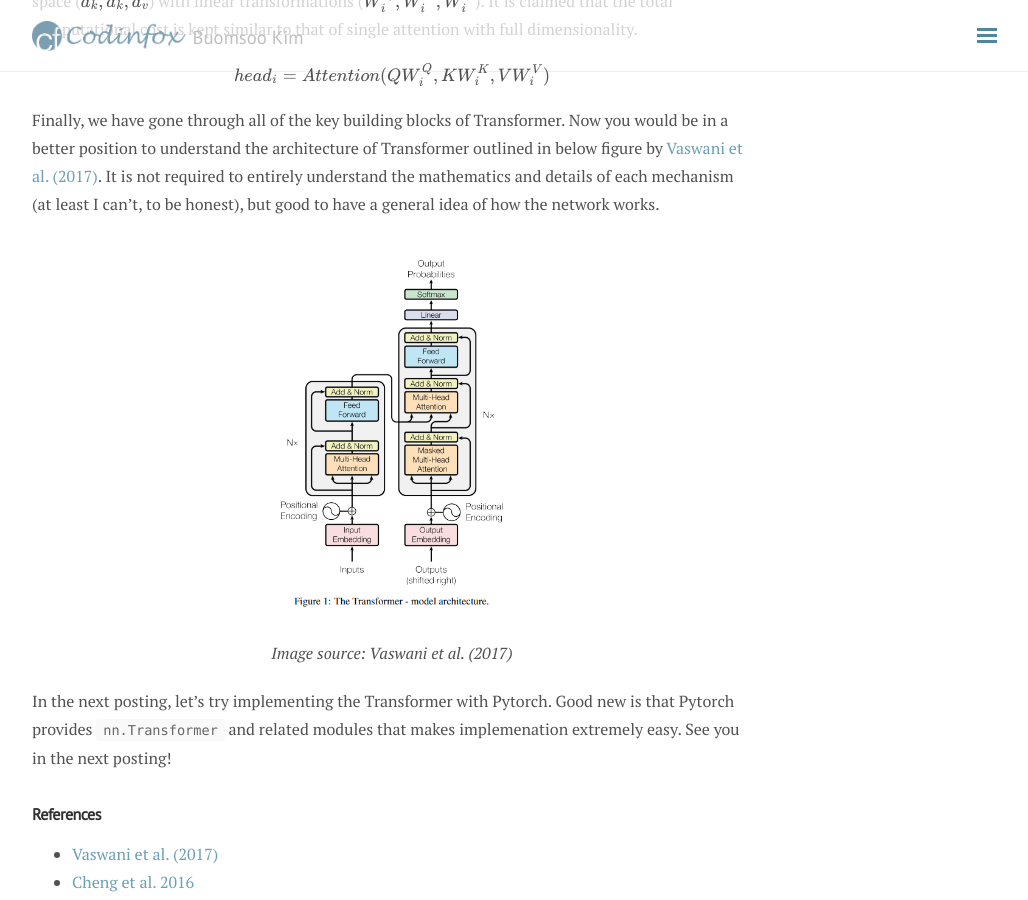
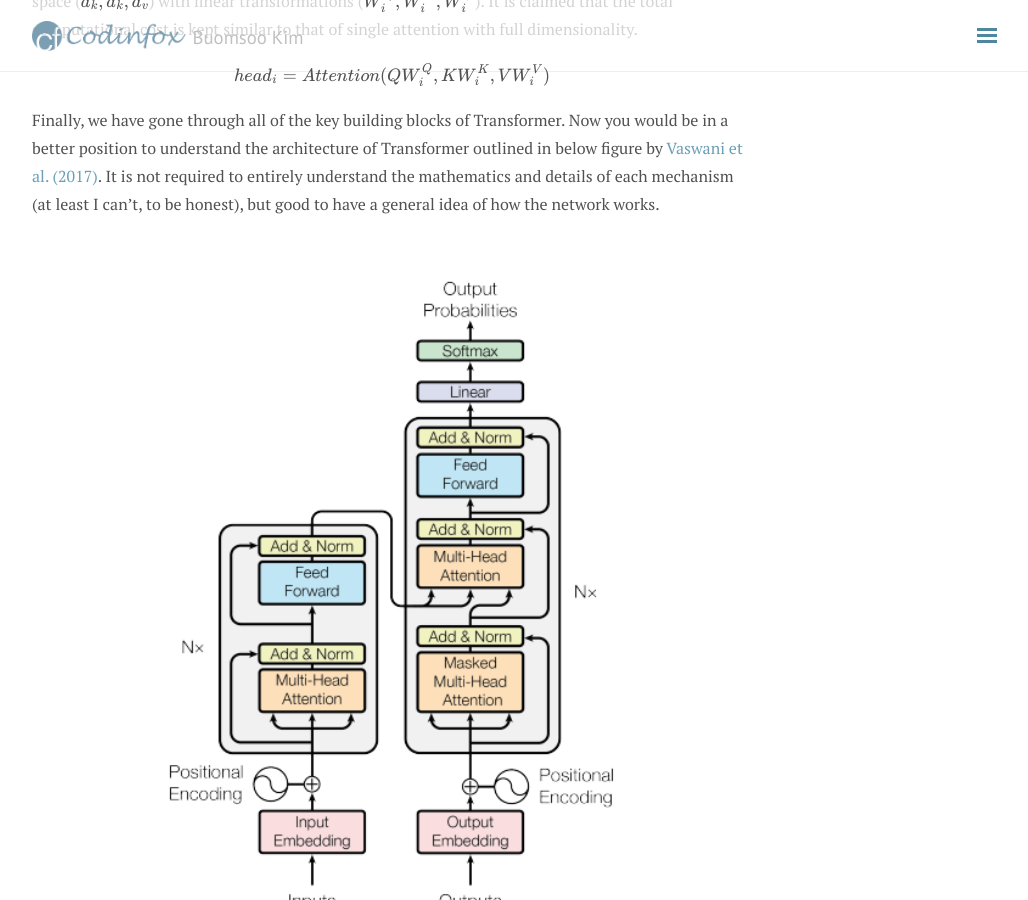
Before and after one commit to buomsoo-kim/buomsoo-kim.github.io, a Jekyll site: the page built from _posts/2020-04-19-Attention-mechanism-17.md.md, in a window 1280 px wide and 900 px high, scrolled down 3862 px. Shown: the whole window, without its empty margins (248-1276 px from the left). Built offline with Jekyll 4.4.1, drawn with Linux system fonts in a browser that asks for light colours; nearby versions of some CDN libraries; formulas are drawn with MathJax 3; comment, search, counter and statistics services are not loaded.

Commit message:
Update 2020-04-19-Attention-mechanism-17.md.md

```diff
--- a/_posts/2020-04-19-Attention-mechanism-17.md.md
+++ b/_posts/2020-04-19-Attention-mechanism-17.md.md
@@ -103,7 +103,7 @@ head_i = Attention(QW_i^Q, KW_i^K, VW_i^V)
 Finally, we have gone through all of the key building blocks of Transformer. Now you would be in a better position to understand the architecture of Transformer outlined in below figure by [Vaswani et al. (2017)](https://papers.nips.cc/paper/7181-attention-is-all-you-need.pdf). It is not required to entirely understand the mathematics and details of each mechanism (at least I can't, to be honest), but good to have a general idea of how the network works.
 
 <p align = "center">
-<img src ="/data/images/2020-04-19/1.PNG" width = "300px" class="center">
+<img src ="/data/images/2020-04-19/1.PNG" width = "600px" class="center">
 <i> Image source: Vaswani et al. (2017)</i>
 </p>
 
```
